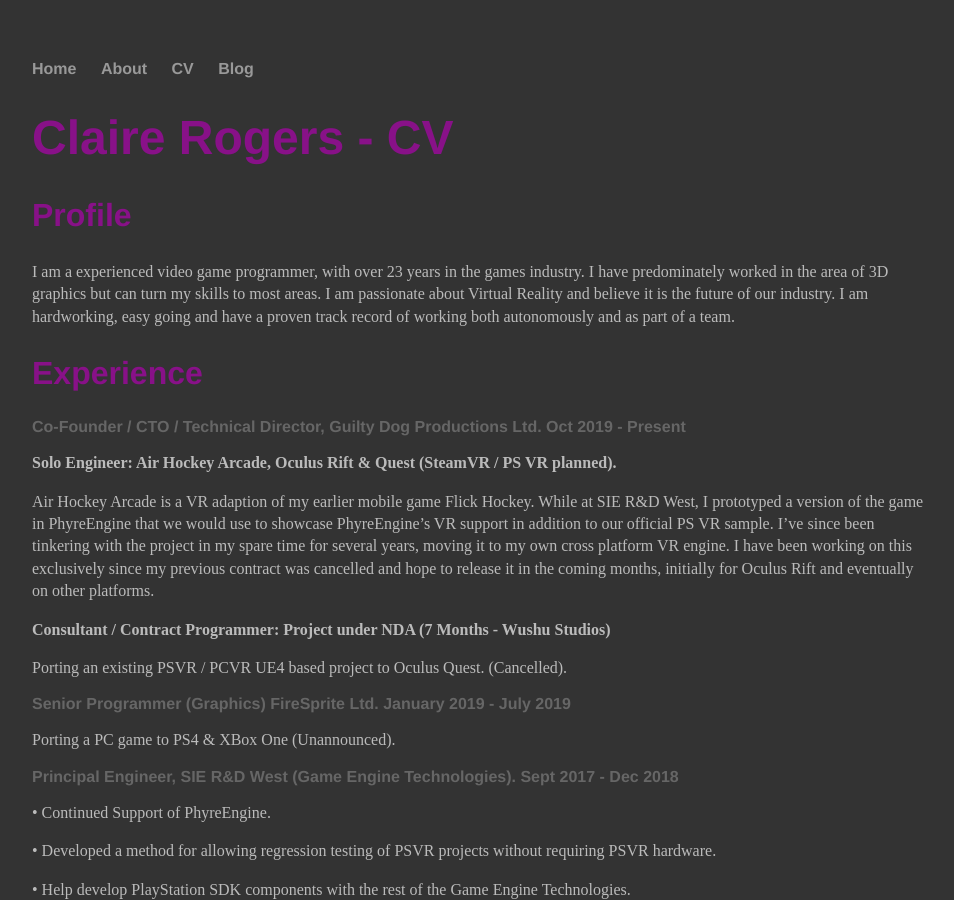
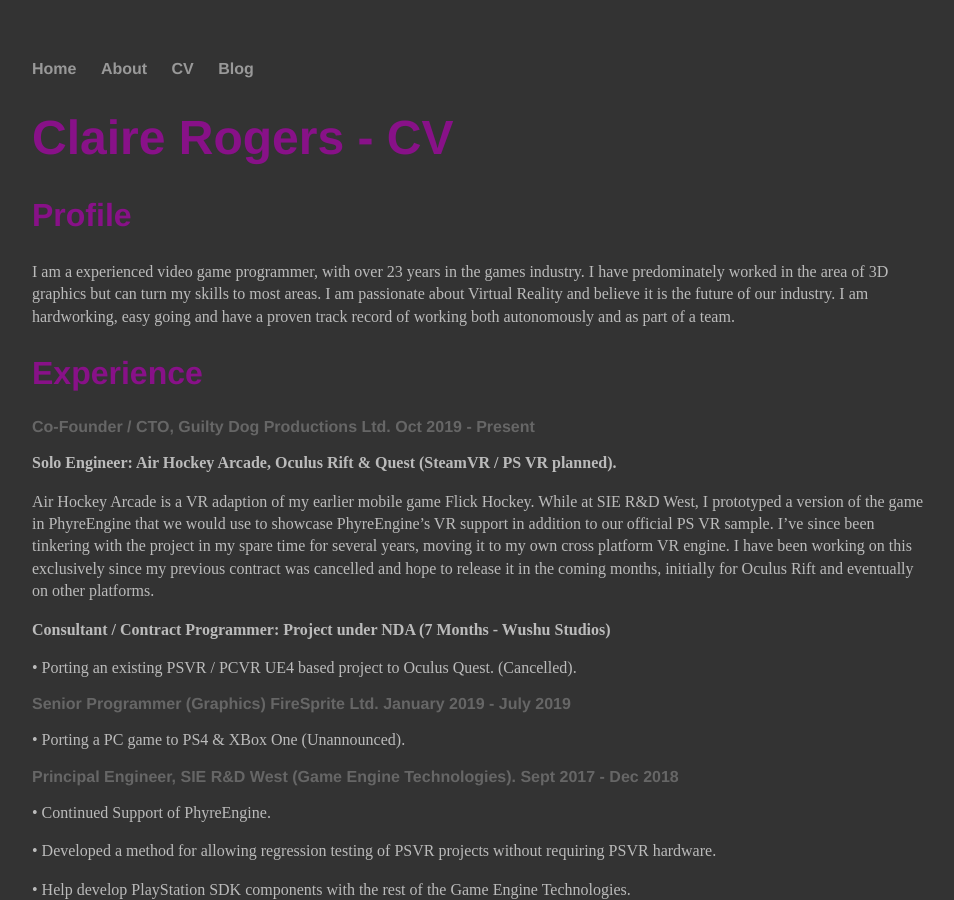
Before and after one commit to guiltydogprods/guiltydogprods.github.io, a Jekyll site: the page built from cv.md, in a window 1280 px wide and 900 px high. Shown: the whole window, without its empty margins (160-1114 px from the left). Built offline with Jekyll 4.4.1, drawn with Linux system fonts in a browser that asks for light colours.

Commit message:
CV Formatting.

```diff
--- a/cv.md
+++ b/cv.md
@@ -12,7 +12,7 @@
 Experience
 ----------
 
-### Co-Founder / CTO / Technical Director, Guilty Dog Productions Ltd. Oct 2019 -  Present
+### Co-Founder / CTO, Guilty Dog Productions Ltd. Oct 2019 -  Present
 
 **Solo Engineer: Air Hockey Arcade, Oculus Rift & Quest (SteamVR / PS VR planned).**
 
@@ -20,11 +20,11 @@
 
 **Consultant / Contract Programmer: Project under NDA (7 Months - Wushu Studios)**
 
-Porting an existing PSVR / PCVR UE4 based project to Oculus Quest. (Cancelled).
+• Porting an existing PSVR / PCVR UE4 based project to Oculus Quest. (Cancelled).
 
 ### Senior Programmer (Graphics) FireSprite Ltd. January 2019 - July 2019
 
-Porting a PC game to PS4 & XBox One (Unannounced).
+• Porting a PC game to PS4 & XBox One (Unannounced).
 
 ### Principal Engineer, SIE R&D West (Game Engine Technologies). Sept 2017 - Dec 2018
 
```
